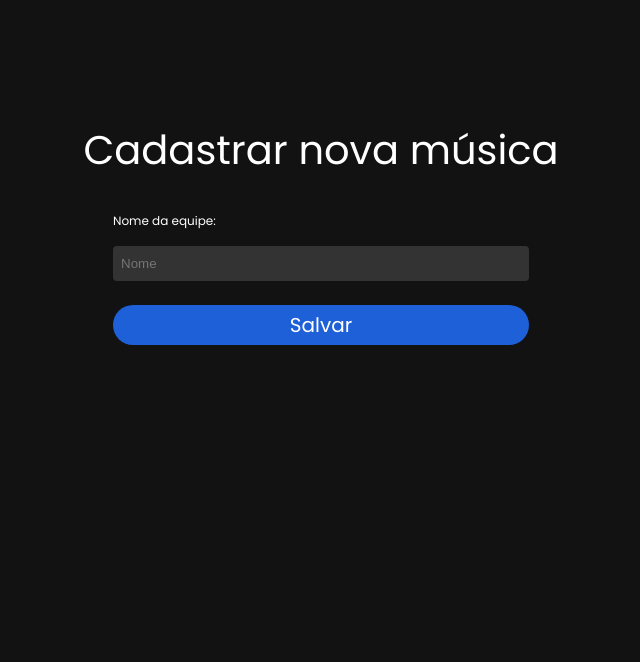
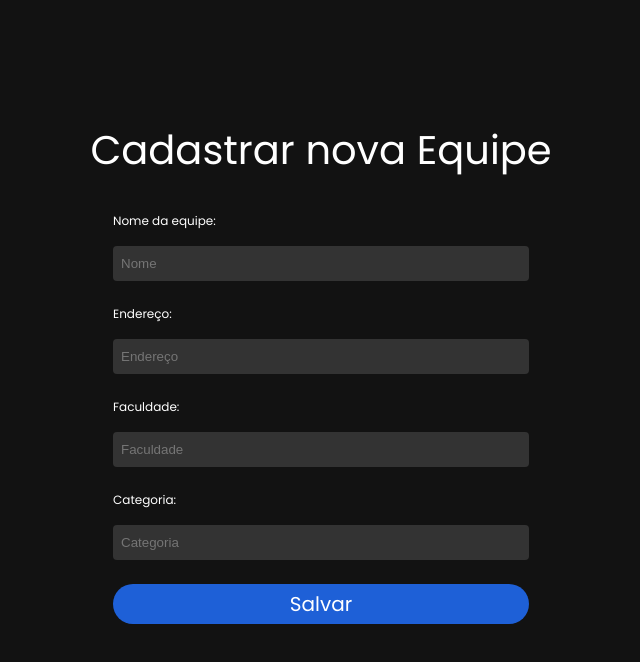
Before and after one commit to fnalmeidap/aps, a React (Create React App) app in the folder frontend/: page /telaEquipe in a window 1280 px wide. Shown: the top 662 px of the page, without its empty margins (319-959 px from the left). Built offline with nearby package versions, Linux system fonts and the light colour scheme.

Commit message:
feat: telaEquipe

```diff
--- a/frontend/src/components/Input/index.jsx
+++ b/frontend/src/components/Input/index.jsx
@@ -1,8 +1,8 @@
 import "./styles.css";
-const Input = ({ children, ...props }) => {
+const Input = ({ label, ...props }) => {
   return (
     <div className="Input-Wrapper">
-      <label className="LabelInput">{children}: </label>
+      <label className="LabelInput">{label}: </label>
       <input className="InputBox" {...props} />
     </div>
   );
--- a/frontend/src/pages/Login.jsx
+++ b/frontend/src/pages/Login.jsx
@@ -33,17 +33,15 @@ const Login = () => {
             value={email}
             onChange={(e) => setEmail(e.target.value)}
             placeholder="Email"
-          >
-            Email
-          </Input>
+            label="Email"
+            />
           <Input
             type="password"
             name="password"
             value={password}
             onChange={(e) => setPassword(e.target.value)}
-          >
-            Senha
-          </Input>
+            label="Senha"
+            />
           <Button type="submit">Entrar</Button>
         </form>
       </main>
--- a/frontend/src/pages/TelaEquipe.jsx
+++ b/frontend/src/pages/TelaEquipe.jsx
@@ -3,24 +3,43 @@ import Button from "../components/Button";
 import React, { useState } from "react";
 
 const TelaEquipe = () => {
-  const [name, setName] = useState(null);
-console.log(name)
+  const [nome, setNome] = useState('');
+  const [endereco, setEndereco] = useState('');
+  const [faculdade, setFaculdade] = useState('');
+  const [categoria, setCategoria] = useState('');
+
   const onSubmit = async (e) => {
     e.preventDefault();
   };
   return (
     <div className="Container">
       <div className="MainContainer">
-        <h1 className="Title">Cadastrar nova música</h1>
+        <h1 className="Title">Cadastrar nova Equipe</h1>
         <form onSubmit={onSubmit} className="FormContainer">
           <Input
             placeholder="Nome"
-            id="name"
-            onChange={(e) => setName(e.target.value)}
-            value={name}
-          >
-            Nome da equipe
-          </Input>
+            onChange={(e) => setNome(e.target.value)}
+            value={nome}
+            label="Nome da equipe"
+          />
+          <Input
+            placeholder="Endereço"
+            onChange={(e) => setEndereco(e.target.value)}
+            value={endereco}
+            label="Endereço"
+          />
+          <Input
+            placeholder="Faculdade"
+            onChange={(e) => setFaculdade(e.target.value)}
+            value={faculdade}
+            label="Faculdade"
+          />
+          <Input
+            placeholder="Categoria"
+            onChange={(e) => setCategoria(e.target.value)}
+            value={categoria}
+            label="Categoria"
+          />
           <Button type="submit">Salvar</Button>
         </form>
       </div>
```
